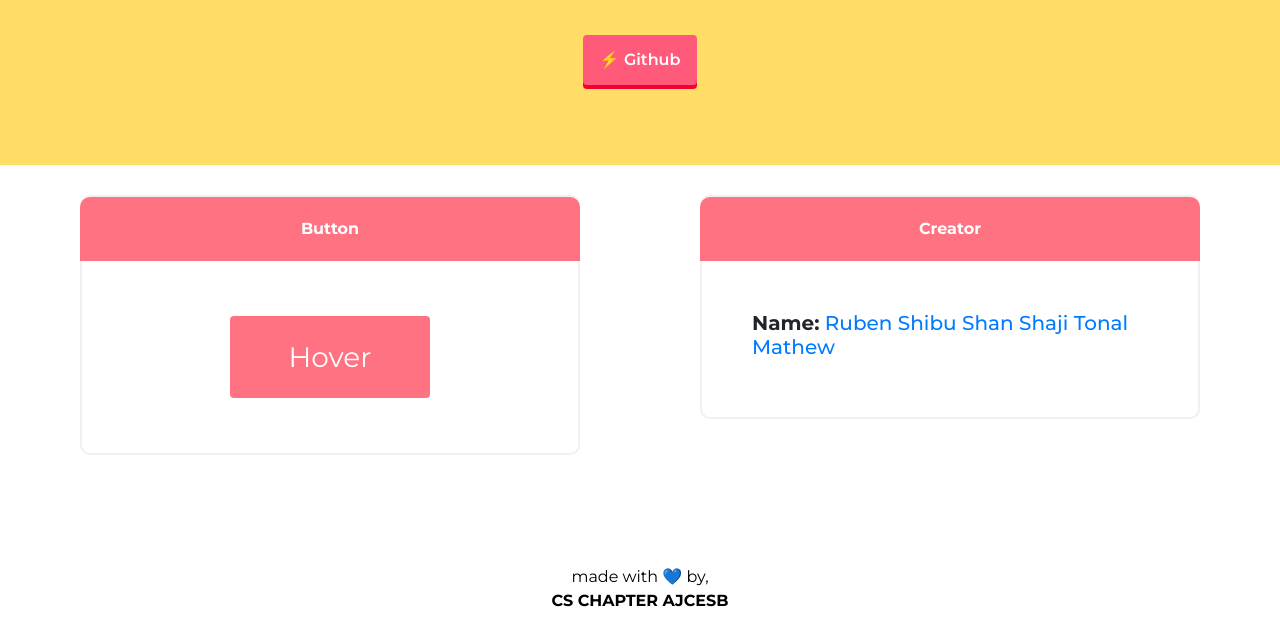
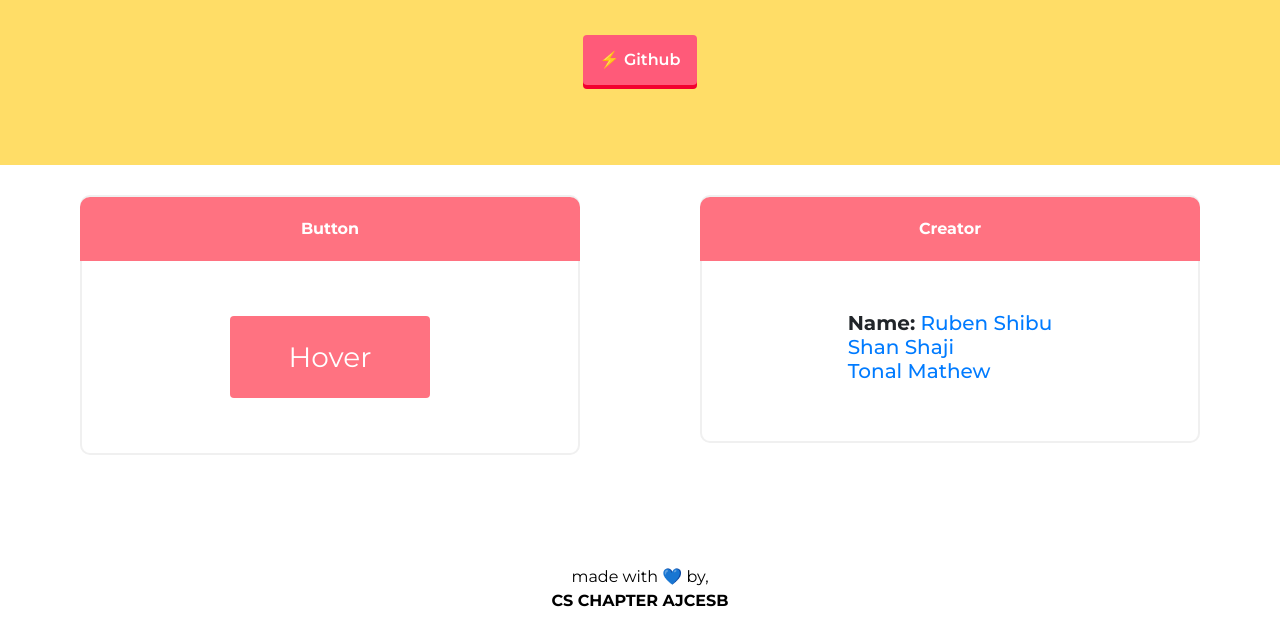
Before and after one commit to rubenshibu/css-components, a plain HTML site: page index.html in a window 1280 px wide. Shown: the part 171-800 px from the top of the page. Drawn offline with nearby package versions, Linux system fonts and the light colour scheme.

Commit message:
Update index.html

```diff
--- a/index.html
+++ b/index.html
@@ -61,8 +61,8 @@
                     <h2>
                       <b>Name:</b
                       ><span>
-                        <a href="https://github.com/rubenshibu">Ruben Shibu</a>
-                        <a href="https://github.com/shan-shaji">Shan Shaji</a>
+                        <a href="https://github.com/rubenshibu">Ruben Shibu</a><br>
+                        <a href="https://github.com/shan-shaji">Shan Shaji</a><br>
                         <a href="https://github.com/tonalmathew">Tonal Mathew</a>
 
                       </span>
```
